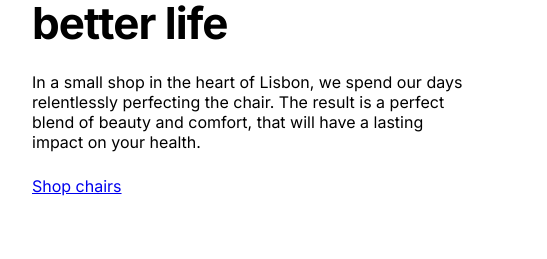
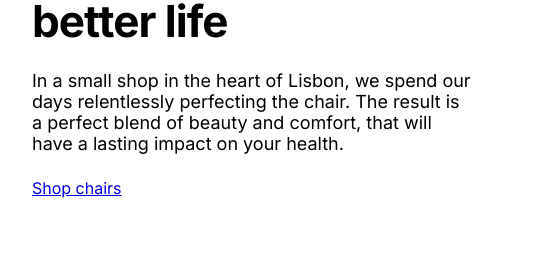
Before and after one commit to SonOfSafwat/html-and-css-design, a website: page index.html in a window 1280 px wide. Shown: the part 164-423 px from the top of the page, 128-675 px from the left. Drawn offline with Linux system fonts and the light colour scheme.

```diff
--- a/style.css
+++ b/style.css
@@ -65,6 +65,7 @@
 
 .header-text {
   margin-bottom: 24px;
+  font-size: 18px;
 }
 
 img {
```
Also changed, not shown: index.html (+1 -1 lines), package.json (added, +11 -0 lines), 2 other files.
